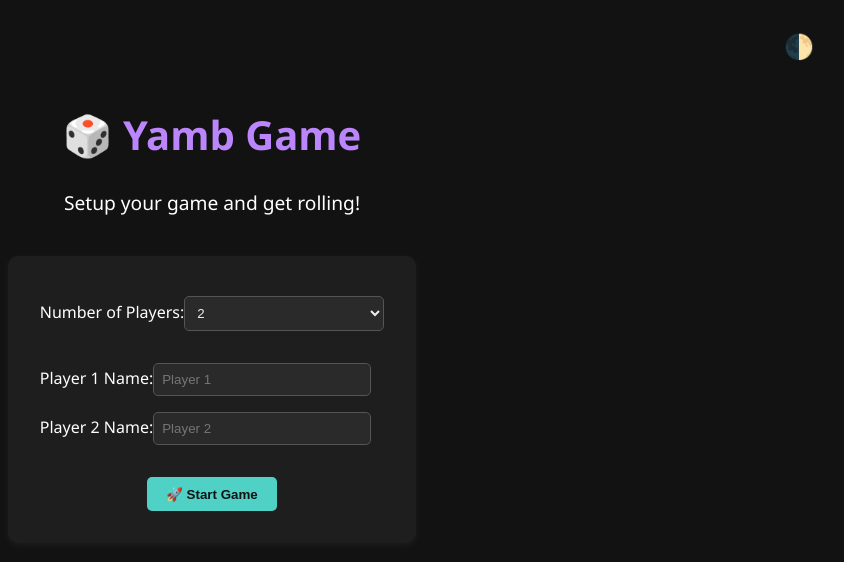
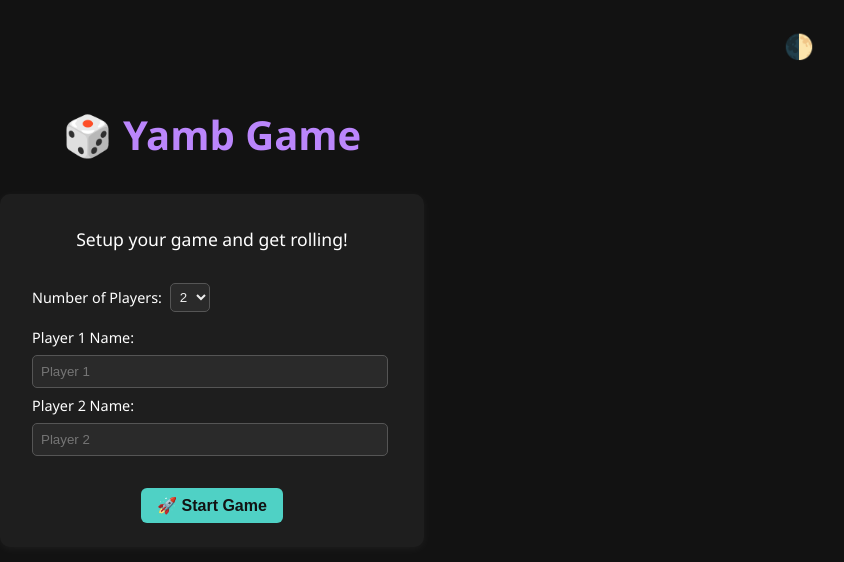
Before and after one commit to matejjj27/yamb-game, a React (Vite) app: page / in a window 1280 px wide. Shown: the top 562 px of the page, without its empty margins (428-1272 px from the left). Built offline with nearby package versions, Linux system fonts and the light colour scheme.

Commit message:
redesign landing page

```diff
--- a/src/components/LandingPage.tsx
+++ b/src/components/LandingPage.tsx
@@ -45,10 +45,10 @@ const LandingPage: React.FC = () => {
     <div className="landing-container">
       <header className="landing-header">
         <h1 className="landing-title">🎲 Yamb Game</h1>
-        <p className="landing-subtitle">Setup your game and get rolling!</p>
       </header>
       <div className="form-section">
-        <label className="form-label">
+        <p className="landing-subtitle">Setup your game and get rolling!</p>
+        <label className="form-label-select">
           Number of Players:
           <select
             value={numPlayers}
--- a/src/styles/App.css
+++ b/src/styles/App.css
@@ -283,33 +283,62 @@ body.dark .primary:hover:not(:disabled) {
 }
 
 .landing-subtitle {
-  font-size: 1.2rem;
-  margin-bottom: 0.5rem;
-}
-
-.landing-header {
-  display: flex;
-  flex-direction: column;
-  justify-content: center;
-  align-items: center;
-  margin-bottom: 1rem;
+  font-size: 1.1rem;
+  margin-bottom: 2rem;
 }
 
 .form-section {
-  padding: 2rem;
+  font-size: 0.9rem;
+  padding: 1rem 2rem 1.5rem 2rem;
   border-radius: 10px;
   box-shadow: 0 2px 10px rgba(0, 0, 0, 0.1);
+  display: flex;
+  flex-direction: column;
+  min-width: 360px;
+  background-color: green;
 }
 
-.player-select,
-.player-name-input {
-  margin: 0.5rem 0;
-  padding: 0.5rem;
-  width: 200px;
+@media (max-width: 600px) {
+  .form-section {
+    min-width: 280px;
+  }
+}
+
+@media (max-width: 400px) {
+  .form-section {
+    min-width: 180px;
+  }
+}
+
+.form-label {
+  display: flex;
+  flex-direction: column;
+  align-items: start;
+  width: 94%;
+}
+
+.form-label-select {
+  display: flex;
+  align-items: center;
+  gap: 0.5rem;
+}
+
+.player-select {
+  padding: 0.3rem;
   border: 1px solid #ccc;
   border-radius: 5px;
   background-color: white;
   color: #222;
+}
+
+.player-name-input {
+  margin: 0.5rem 0;
+  padding: 0.5rem;
+  border: 1px solid #ccc;
+  border-radius: 5px;
+  background-color: white;
+  color: #222;
+  width: 100%;
 }
 
 .start-button {
@@ -364,8 +393,12 @@ body.dark .start-button:hover {
   display: flex;
 }
 
-.form-label {
-  font-weight: 500;
+.landing-header {
+  display: flex;
+  flex-direction: column;
+  align-items: center;
+  margin-bottom: 0.5rem;
+  font-size: 1rem;
 }
 
 .landing-title {
@@ -532,3 +565,25 @@ body.dark .new-game-btn:hover {
   opacity: 0;
   height: auto;
 }
+
+.error-message {
+  color: #b00020;
+  font-size: 0.9rem;
+  text-align: center;
+}
+
+.start-button {
+  padding: 8px 16px;
+  font-size: 1rem;
+  background-color: #4caf50;
+  color: white;
+  border: none;
+  border-radius: 6px;
+  cursor: pointer;
+  align-self: center;
+  transition: background-color 0.2s ease;
+}
+
+.start-button:hover {
+  background-color: #388e3c;
+}
```
